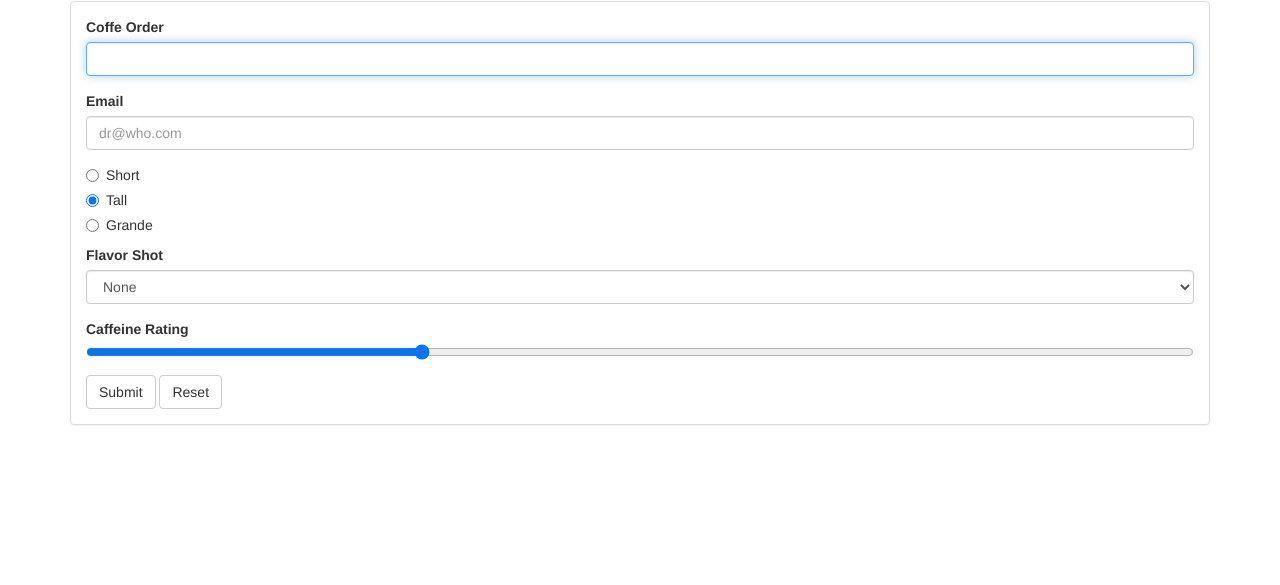
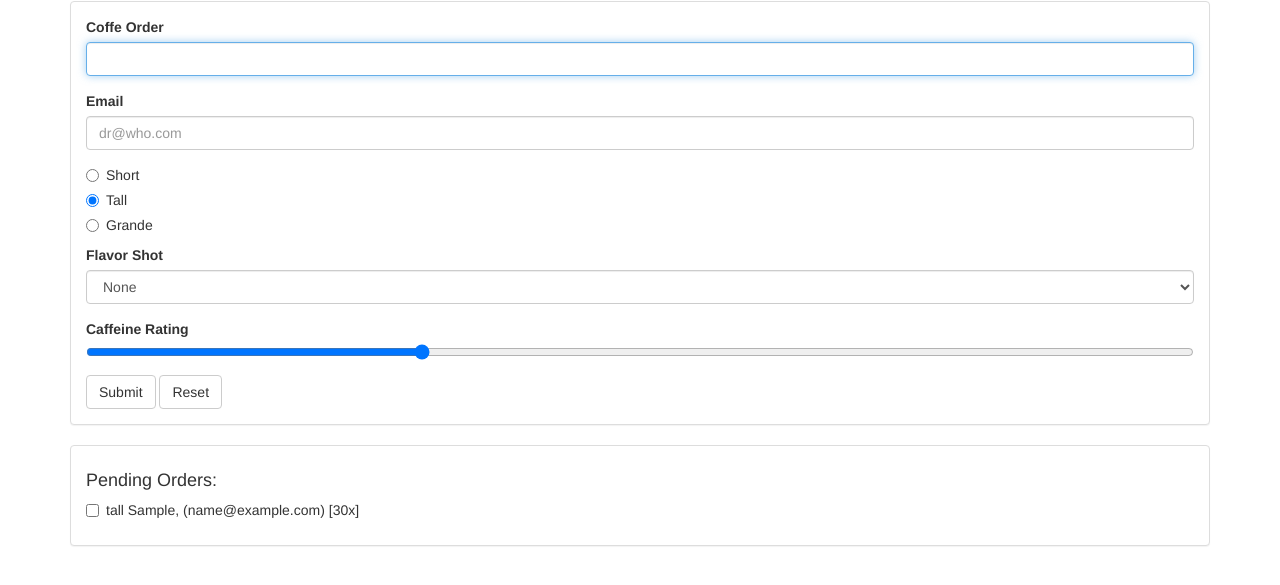
Before and after one commit to aqm1970/front-end-dev-book, a plain HTML site: page coffeerun/index.html in a window 1280 px wide. Both pictures are taken after typing "Sample", "name@example.com" into the empty fields and a click on the button "Submit". Shown: the part 69-654 px from the top of the page. Drawn offline with nearby package versions, Linux system fonts and the light colour scheme.

Commit message:
Delivered an order by clicking a row

```diff
--- a/coffeerun/index.html
+++ b/coffeerun/index.html
@@ -29,7 +29,7 @@
             </div>
             <div class="radio">
               <label>
-                <input type="radio" name="size" value="Tall" checked>
+                <input type="radio" name="size" value="tall" checked>
                 Tall
               </label>
             </div>
@@ -41,7 +41,7 @@
             </div>
             <div class="form-group">
               <label for="flavorShot">Flavor Shot</label>
-              <select id="flavorShot" class="form-control" name="Flavor">
+              <select id="flavorShot" class="form-control" name="flavor">
                 <option value="">None</option>
                 <option value="caramel">Caramel</option>
                 <option value="almond">Almond</option>
@@ -57,8 +57,17 @@
           </form>
         </div>
       </div>
+
+      <div class="panel panel-default">
+        <div class="panel-body">
+          <h4>Pending Orders:</h4>
+          <div data-coffee-order="checklist">
+          </div>
+        </div>
+      </div>
     </section>
     <script src="https://cdnjs.cloudflare.com/ajax/libs/jquery/2.1.4/jquery.min.js" charset="utf-8"></script>
+    <script src="scripts/checklist.js" charset="utf-8"></script>
     <script src="scripts/formhandler.js" charset="utf-8"></script>
     <script src="scripts/datastore.js" charset="utf-8"></script>
     <script src="scripts/truck.js" charset="utf-8"></script>
--- /dev/null
+++ b/coffeerun/scripts/checklist.js
@@ -0,0 +1,76 @@
+(function(wwindow) {
+  'use strict';
+
+  var App = window.App || {};
+  var $ = window.jQuery;
+
+  function CheckList(selector) {
+    if (!selector) {
+      throw new Error('No selected provided');
+    }
+
+    this.$element = $(selector);
+    if (this.$element.length === 0) {
+      throw new Error('Could not find element with selector: ' + selector);
+    }
+  }
+
+  CheckList.prototype.AddClickHandler = function (fn) {
+    this.$element.on('click', 'input', function (event) {
+      var email = event.target.value;
+      this.removeRow(email);
+      fn(email);
+
+    }.bind(this));
+  };
+
+  CheckList.prototype.addRow = function(coffeeOrder) {
+    // Remove any existing rows that match the email address
+    this.removeRow(coffeeOrder.emailAddress);
+
+    // Create a new instance of a row, using the coffee order info
+    var rowElement = new Row(coffeeOrder);
+
+    // Add the row instance's $element property to the checklist
+    this.$element.append(rowElement.$element);
+  };
+
+  CheckList.prototype.removeRow = function(email) {
+    this.$element
+      .find('[value="' + email + '"]')
+      .closest('[data-coffee-order="checkbox"]')
+      .remove();
+  };
+
+  function Row(coffeeOrder) {
+    var $div = $('<div></div>', {
+      'data-coffee-order': 'checkbox',
+      'class': 'checkbox'
+    });
+
+    var $label = $('<label></label>');
+
+    var $checkbox = $('<input></input>', {
+      type: 'checkbox',
+      value: coffeeOrder.emailAddress
+    });
+
+    var description = coffeeOrder.size + ' ';
+    if (coffeeOrder.flavor) {
+      description += coffeeOrder.flavor + ' ';
+    }
+
+    description += coffeeOrder.coffee + ', ';
+    description += ' (' + coffeeOrder.emailAddress + ')';
+    description += ' [' + coffeeOrder.strength + 'x]';
+
+    $label.append($checkbox);
+    $label.append(description);
+    $div.append($label);
+
+    this.$element = $div;
+  }
+
+  App.CheckList = CheckList;
+  window.App = App;
+}(window));
--- a/coffeerun/scripts/main.js
+++ b/coffeerun/scripts/main.js
@@ -1,14 +1,21 @@
 (function (window) {
   'use strict';
   var FORM_SELECTOR = '[data-coffee-order="form"]';
+  var CHECKLIST_SELECTOR = '[data-coffee-order="checklist"]';
   var App = window.App;
   var Truck = App.Truck;
   var DataStore = App.DataStore;
   var FormHandler = App.FormHandler;
+  var CheckList = App.CheckList;
   var myTruck = new Truck('ncc-1701', new DataStore());
   window.myTruck = myTruck;
+  var checkList = new CheckList(CHECKLIST_SELECTOR);
+  checkList.AddClickHandler(myTruck.deliverOrder.bind(myTruck));
   var formhandler = new FormHandler(FORM_SELECTOR);
 
-  formhandler.addSubmitHandler(myTruck.createOrder.bind(myTruck));
+  formhandler.addSubmitHandler(function (data) {
+    myTruck.createOrder.call(myTruck, data);
+    checkList.addRow.call(checkList, data);
+  });
   console.log(formhandler);
 })(window);
```
